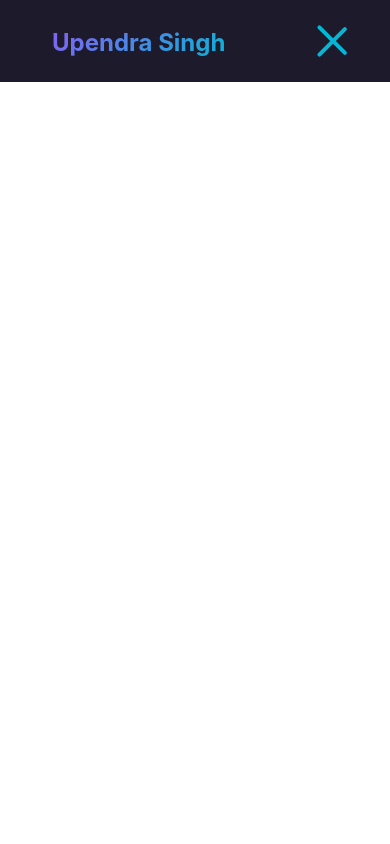
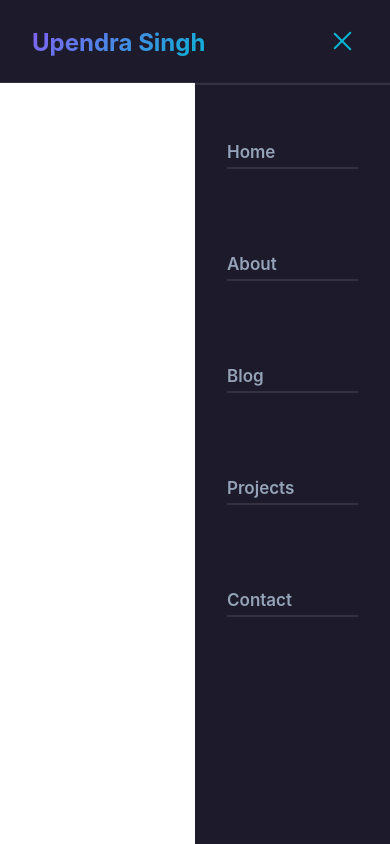
Before and after one commit to upendra2610/my-portfolio, a plain HTML site: page index.html in a window 390 px wide. Both pictures are taken after a click on the element 338 px from the left and 41 px from the top of the page. Drawn offline with Linux system fonts and the light colour scheme.

Commit message:
added responsive menu-bar in clickable hamburger

```diff
--- a/index.html
+++ b/index.html
@@ -35,14 +35,18 @@
 </html>
 <script>
     let hamburger = document.querySelector('.hamburger');
+    let navLinks = document.querySelector('.nav-links');
     let isClicked = false;
     hamburger.addEventListener('click', function(e)
     {
         if(isClicked){
             hamburger.classList.remove('active')
+            navLinks.classList.remove('active');
+
         }
         else{
             hamburger.classList.add('active');
+            navLinks.classList.add('active');
         }
         isClicked = !isClicked;
     });
--- a/style.css
+++ b/style.css
@@ -8,6 +8,9 @@
     --primary-purple: #8b5cf6;
     --primary-cyan: #06b6d4;
     --text-secondary: #94a3b8;
+    --glass-border: rgba(255, 255, 255, 0.1);
+    --backgrounf-menu: rgba(5, 3, 20, 0.9);
+
 }
 
 body {
@@ -18,11 +21,12 @@ body {
 
 nav {
     position: fixed;
-    background: rgba(5, 3, 20, 0.9);
+    background: var(--backgrounf-menu);
     backdrop-filter: blur(20px);
     border-bottom: 1px solid var(--glass-border);
     width: 100%;
     padding: 1rem 0;
+    z-index: 1000;
 
 }
 
@@ -37,7 +41,7 @@ nav {
 
 
 .logo {
-    margin-left: 20px;
+    margin-left: 0;
     height: 100%;
     padding-top: 12px;
     font-weight: 700;
@@ -54,7 +58,7 @@ nav {
 
 .nav-links {
 
-    margin-right: 10px;
+    margin-right: 100px;
 
 
 }
@@ -70,6 +74,9 @@ nav {
 .nav-links a {
     color: var(--text-secondary);
     text-decoration: none;
+    font-weight: 600;
+    /* Increased font weight for menu items */
+    font-size: 17px;
     position: relative;
     /* this is needed for psedo element to be positioned relative to this link */
 }
@@ -85,7 +92,7 @@ nav {
     content: "";
     position: absolute;
     width: 0;
-    height: 2px;
+    height: 3px;
     bottom: -5px;
     left: 0;
     background: linear-gradient(90deg,
@@ -101,10 +108,9 @@ nav {
 .hamburger {
     display: none;
     flex-direction: column;
-    /* flex-wrap: wrap; */
     justify-content: space-between;
-    height: 2.5rem;
-    width: 2.5rem;
+    height: 1.5rem;
+    width: 1.5rem;
     cursor: pointer;
 }
 
@@ -133,9 +139,37 @@ nav {
 }
 
 /* making responsive navbar */
-@media (max-width: 750px) {
+@media (max-width: 940px) {
     .nav-links {
-        display: none;
+        position: fixed;
+        top: 82px;
+        left: 100%;
+        width: 50vh;
+        height: calc(100vh - 82px);
+        background-color: var(--backgrounf-menu);
+        transition: all 0.7s ease;
+        border-top: 3px solid var(--glass-border);
+        backdrop-filter: blur(20px);
+        overflow-y: auto; /* to make it scrollable */
+        z-index: 1000;
+    }
+
+    .nav-links>ul {
+        flex-direction: column;
+        padding: 2rem;
+        min-height: 100%;
+    }
+
+    .nav-links>ul li {
+        margin: 20px 0;
+        text-align: left;
+        border-bottom: 2px solid var(--glass-border);
+        padding: 5px 0;
+    }
+
+    .nav-links.active {
+        left: 50%;
+        width: 50vw; /*viewport width*/
     }
 
     .hamburger {
@@ -143,3 +177,12 @@ nav {
     }
 
 }
+/* making responsive navbar for smaller screens like jioPhones */
+@media (max-width: 259px) {
+    .nav-container {
+        height: 90px;
+    }
+    .nav-links {
+        top: 122px;
+    }
+}
```
